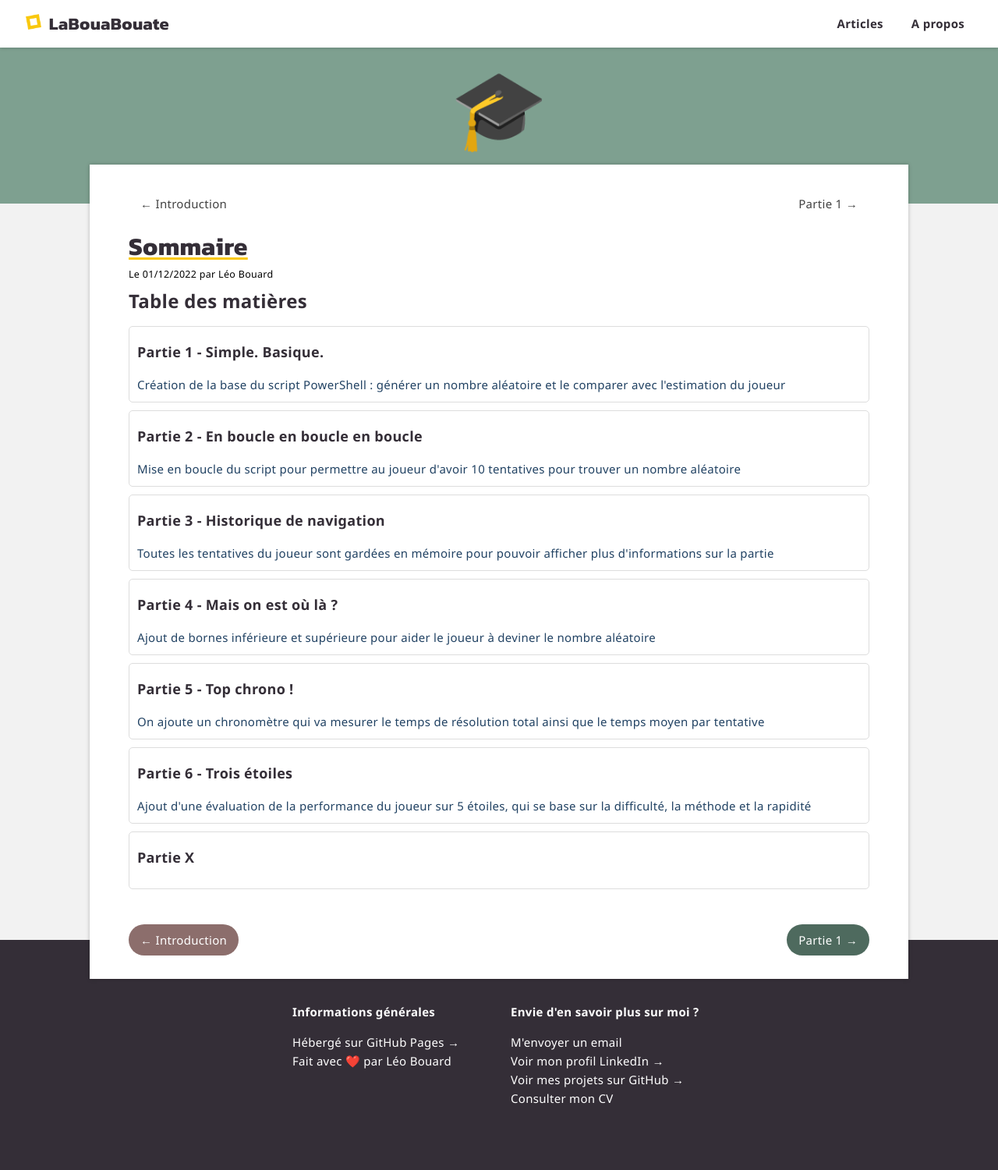
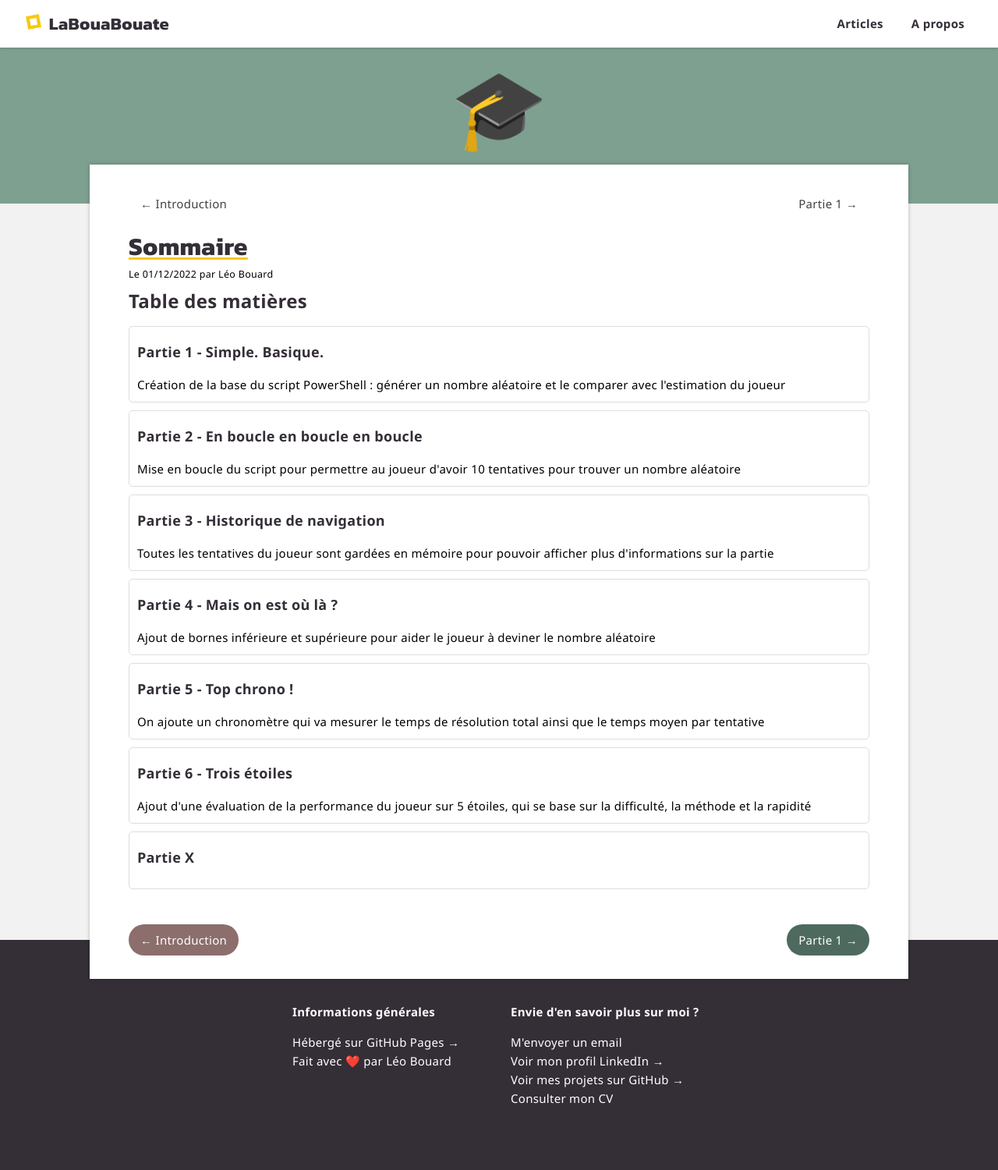
Before and after one commit to leobouard/leobouard.github.io, a Jekyll site: the page built from _posts/2022-12-01-cours-pratique-powershell-sommaire.md, in a window 1280 px wide. Shown: the whole page at 78% size. Built offline with Jekyll 4.4.1, drawn with Linux system fonts in a browser that asks for light colours; some web fonts are replaced.

Commit message:
Update posts.scss

```diff
--- a/assets/css/posts.scss
+++ b/assets/css/posts.scss
@@ -111,7 +111,11 @@ article:hover {
     margin: 10px 0px;
     border-radius: 5px;
     border: 1px solid #ddd;
-    font-weight: 400;
+
+    span {
+        font-weight: 400;
+        color: #000;
+    }
 }
 
 .div_summary > a:hover {
```
